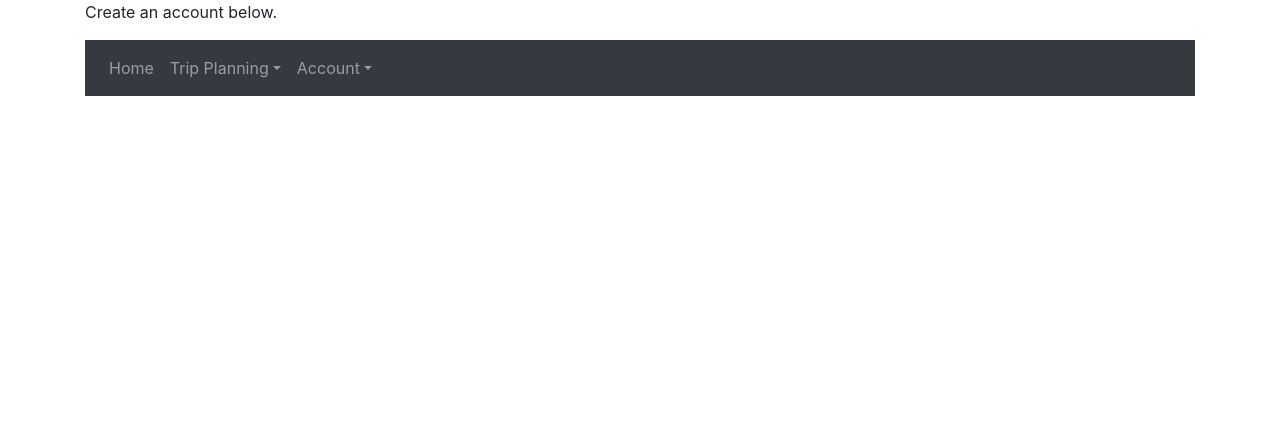
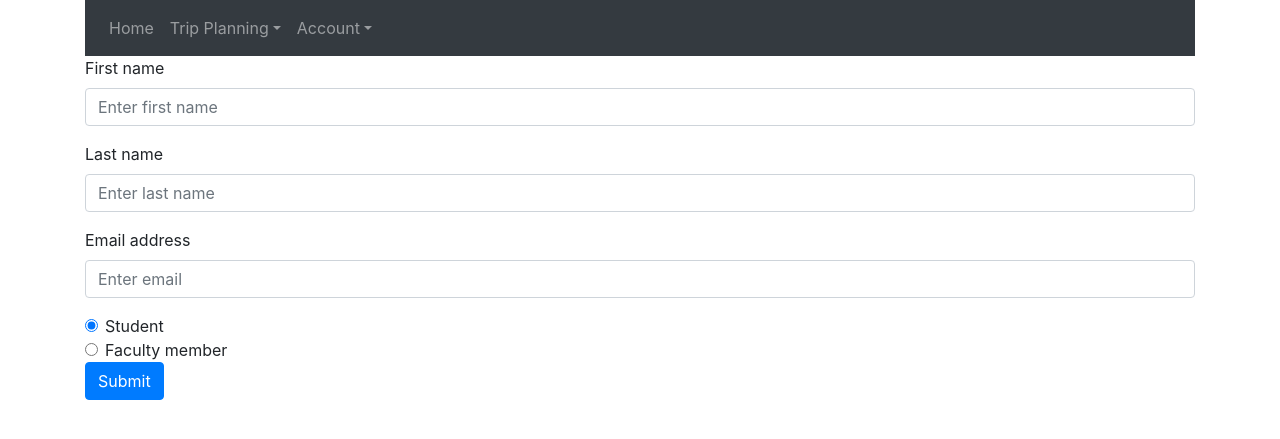
Before and after one commit to Jearce/mediary, a Django app: page /create-account in a window 1280 px wide. Shown: the top 439 px of the page. Run offline with Django 3.2, Linux system fonts and the light colour scheme; some libraries are stand-ins or nearby versions.

Commit message:
Updated templates,views, and urls.

```diff
--- a/source/edutravel/edutravel/urls.py
+++ b/source/edutravel/edutravel/urls.py
@@ -17,9 +17,9 @@ from django.contrib import admin
 from django.urls import path,include
 
 urlpatterns = [
-
     path("",include("travel_agency.urls")),
     path("plan",include("travel_agency.urls")),
+    path("sign-in",include("travel_agency.urls")),
     path("create-account",include("travel_agency.urls")),
     path('admin/', admin.site.urls),
 ]
--- a/source/edutravel/travel_agency/templates/travel_agency/base.html
+++ b/source/edutravel/travel_agency/templates/travel_agency/base.html
@@ -5,11 +5,11 @@
     {% load static %}
     <link rel="stylesheet" type="text/css" href="{% static 'css/bootstrap.min.css' %}">
     <link rel="stylesheet" type="text/css" href="{% static 'css/bootstrap.css' %}">
-    <title>{% block title %}Edu Travels!{% endblock %}</title>
+    <title>{% block title %}{% endblock %}</title>
 </head>
 <body>
     <div class="container">
-        {% block header %}<p>Welcome to Edu Travels!</p>{% endblock %}
+        {% block header %}{% endblock %}
 
         {% block sidebar %}
 
@@ -30,11 +30,15 @@
                     <a class="nav-link dropdown-toggle" data-toggle="dropdown" href="#" role="button" aria-haspopup="true" aria-expanded="false">Account</a>
                     <div class="dropdown-menu">
                         <a class="dropdown-item" href="#">Sign In</a>
-                        <a class="dropdown-item" href="#">Create Account</a>
+                        <a class="dropdown-item" href="create-account">Create Account</a>
                     </div>
                 </li>
             </ul>
         </nav>
+        {% endblock %}
+
+        {% block content %}
+
         {% endblock %}
 
     <script src={% static 'js/jquery.min.js' %}></script>
--- /dev/null
+++ b/source/edutravel/travel_agency/templates/travel_agency/base_user.html
@@ -0,0 +1,32 @@
+{% extends "base.html" %}
+{% block title %}Create Account{% endblock %}
+{% block content %}
+<form>
+    {% csrf_token %}
+    <div class="form-group">
+        <label for="first_name">First name</label>
+        <input type="text" class="form-control" id="first_name" placeholder="Enter first name">
+    </div>
+    <div class="form-group">
+        <label for="last_name">Last name</label>
+        <input type="text" class="form-control" id="last_name" placeholder="Enter last name">
+    </div>
+    <div class="form-group">
+        <label for="email">Email address</label>
+        <input type="text" class="form-control" id="email" placeholder="Enter email">
+    </div>
+    <div class="form-check">
+      <input class="form-check-input" type="radio" name="traverlerRadios" id="traverlerRadios1" value="option1" checked>
+      <label class="form-check-label" for="traverlerRadios1">
+          Student
+        </label>
+    </div>
+    <div class="form-check">
+      <input class="form-check-input" type="radio" name="traverlerRadios" id="traverlerRadios2" value="option2">
+      <label class="form-check-label" for="traverlerRadios2">
+          Faculty member
+        </label>
+    </div>
+    <button type="submit" class="btn btn-primary">Submit</button>
+</form>
+{% endblock %}
--- a/source/edutravel/travel_agency/templates/travel_agency/home.html
+++ b/source/edutravel/travel_agency/templates/travel_agency/home.html
@@ -1 +1,3 @@
 {% extends "base.html" %}
+{% block title %}Edu Travels{% endblock %}
+{% block header %}Welcome to Edu Travels!{% endblock %}
--- a/source/edutravel/travel_agency/views.py
+++ b/source/edutravel/travel_agency/views.py
@@ -12,4 +12,4 @@ def plan_trip(request):
     return render(request, 'travel_agency/plan_trip.html')
 
 def create_account(request):
-    return render(request, 'travel_agency/create_account.html')
+    return render(request, 'travel_agency/base_user.html')
```
